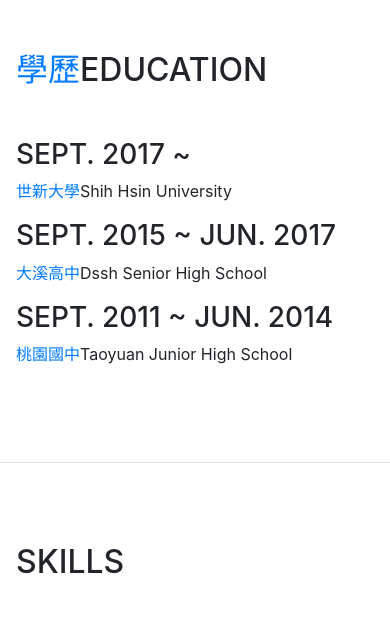
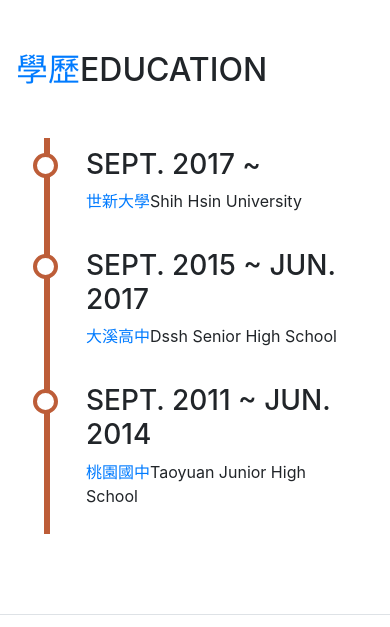
Before and after one commit to maaanling/maaanling.github.io, a website with bundled scripts: page index.html in a window 390 px wide. Shown: the part 1240-1867 px from the top of the page. Built offline with nearby package versions, Linux system fonts and the light colour scheme; a web font is replaced by a local one.

Commit message:
Add files via upload

```diff
--- a/css/myresume.css
+++ b/css/myresume.css
@@ -9,6 +9,90 @@
 	text-transform: none;
 	line-height: 6rem;
 }
+h2 {
+	font-family: inherit;
+}
+
+h3 {
+	font-family: inherit;
+}
+
+.timeline {
+  position: relative;
+  margin: 0 auto;
+}
+
+.timeline::after {
+  content: '';
+  position: absolute;
+  width: 6px;
+  background-color: #bd5d38;
+  top: 0;
+  bottom: 0;
+  left: 50%;
+  margin-left: -3px;
+}
+
+.timeline-block {
+  padding: 10px 40px;
+  position: relative;
+  background-color: inherit;
+  width: 50%;
+}
+
+/* The circles on the timeline */
+.timeline-block::after {
+  content: '';
+  position: absolute;
+  width: 25px;
+  height: 25px;
+  right: -12px;
+  background-color: white;
+  border: 4px solid #bd5d38;
+  top: 15px;
+  border-radius: 50%;
+  z-index: 1;
+}
+
+/* Place the container to the left */
+.timeline-left {
+  left: 0;
+}
+
+/* Place the container to the right */
+.timeline-right {
+  left: 50%;
+}
+
+/* Fix the circle for containers on the right side */
+.timeline-right::after {
+  left: -12px;
+}
+
+/* Media queries - Responsive timeline on screens less than 992px wide */
+@media screen and (max-width: 992px) {
+/* Place the timelime to the left */
+  .timeline::after {
+    left: 31px;
+  }
+
+  /* Full-width containers */
+  .timeline-block {
+    width: 100%;
+    padding-left: 70px;
+    padding-right: 25px;
+  }
+
+  /* Make all right containers behave like the left ones */
+  .timeline-right {
+    left: 0%;
+  }
+
+  /* Make sure all circles are at the same spot */
+  .timeline-left::after, .timeline-right::after {
+    left: 17px;
+  }
+}
 
 .subheading {
 	font-family: inherit;
```
